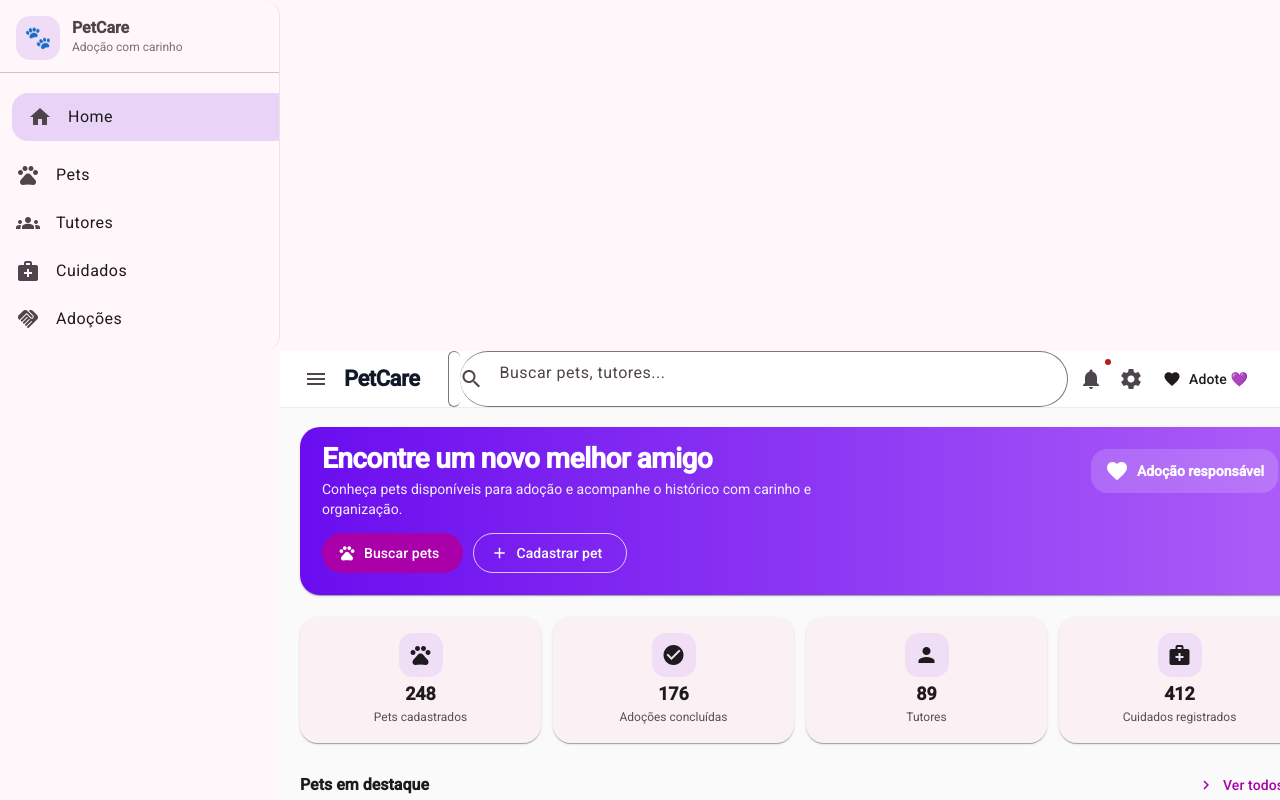
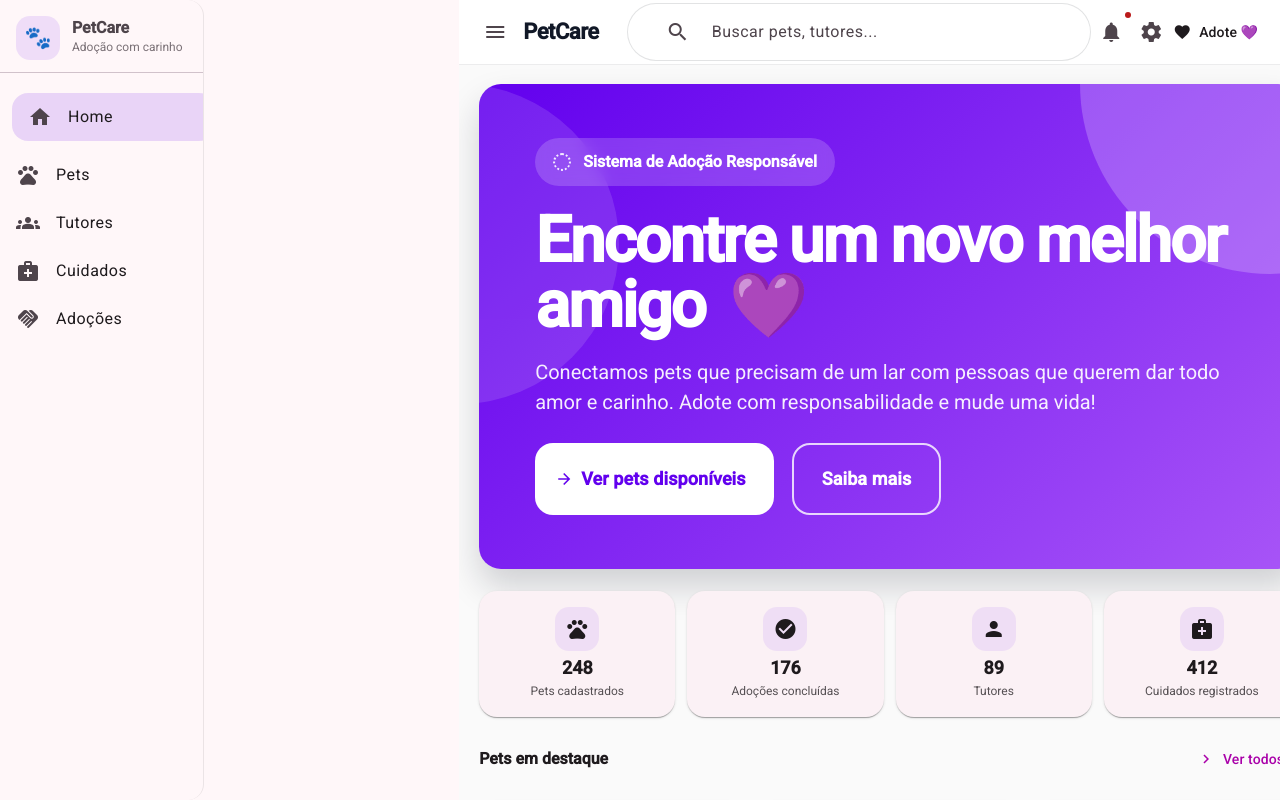
Before and after one commit to alepeglow/petcare-front, an Angular app: page /dashboard in a window 1280 px wide. Built offline with nearby package versions, Linux system fonts and the light colour scheme.

Commit message:
resolvido bug angular menu lateral

```diff
--- a/src/app/layout/shell/shell.html
+++ b/src/app/layout/shell/shell.html
@@ -1,6 +1,6 @@
 <mat-sidenav-container class="shell">
   <!-- Sidebar -->
-  <mat-sidenav #drawer class="sidenav" mode="side" opened (openedChange)="onDrawerChange()">
+  <mat-sidenav #drawer class="sidenav" mode="side" opened (openedChange)="onDrawerChange($event)">
     <div class="brand">
       <div class="brand__logo">🐾</div>
       <div class="brand__text">
--- a/src/app/layout/shell/shell.scss
+++ b/src/app/layout/shell/shell.scss
@@ -1,12 +1,20 @@
-.shell {
+:host {
+  display: block;
   height: 100vh;
 }
 
-/* SIDEBAR */
+/* Container do sidenav precisa ocupar toda a altura do host */
+.shell {
+  height: 100%;
+  display: flex;
+}
+
+/* ================= SIDEBAR ================= */
 .sidenav {
   width: 280px;
   border-right: 1px solid rgba(0, 0, 0, 0.08);
   position: relative;
+  overflow-x: hidden;
 }
 
 .brand {
@@ -65,23 +73,55 @@ a.active {
   font-size: 12px;
 }
 
-/* CONTENT WRAPPER (NOSSO) */
-.pc-content {
-  height: 100vh;
-  background: #fafafa;
+/* ================= CONTENT ================= */
+::ng-deep .shell mat-sidenav-content {
+  height: 100%;
   display: flex;
   flex-direction: column;
+  background: #fafafa;
 }
 
-/* Toolbar branca */
+.pc-content {
+  height: 100%;
+  display: flex;
+  flex-direction: column;
+  overflow: hidden;
+}
+
 .toolbar {
-  position: sticky;
-  top: 0;
+  flex: 0 0 auto;
+  position: relative;
   z-index: 10;
 
   background: #fff !important;
   color: #111827 !important;
   box-shadow: 0 1px 0 rgba(17, 24, 39, 0.06);
+}
+
+::ng-deep .toolbar.mat-mdc-toolbar {
+  background: #fff !important;
+  background-color: #fff !important;
+  --mat-toolbar-container-background-color: #fff !important;
+
+  &::before,
+  &::after {
+    display: none !important;
+    content: none !important;
+  }
+
+  .mat-mdc-toolbar-row {
+    background: transparent !important;
+    padding: 0 16px;
+    display: flex;
+    align-items: center;
+    min-height: 64px;
+
+    &::before,
+    &::after {
+      display: none !important;
+      content: none !important;
+    }
+  }
 }
 
 .toolbar__menu {
@@ -91,63 +131,121 @@ a.active {
 .toolbar__title {
   font-weight: 900;
   letter-spacing: -0.02em;
+  margin: 0;
+  padding: 0;
 }
 
 .spacer {
   flex: 1 1 auto;
 }
 
-/* Área que rola */
 .pc-page {
   flex: 1 1 auto;
-  min-height: 0;
   overflow: auto;
   padding: 20px;
+  min-height: 0;
+
   max-width: 1180px;
   width: 100%;
   margin: 0 auto;
 }
 
-/* SEARCH PILL */
+/* ================= SEARCH (PILL) ================= */
 .toolbar__search {
   width: min(620px, 52vw);
   margin-left: 28px;
 }
 
-:host ::ng-deep .toolbar__search .mat-mdc-form-field-subscript-wrapper {
+/* tira subscript (hint/erro) */
+::ng-deep .toolbar__search .mat-mdc-form-field-subscript-wrapper {
   display: none;
 }
 
-:host ::ng-deep .toolbar__search .mat-mdc-text-field-wrapper {
-  border-radius: 999px;
-  background: #fff;
+/* pill + fundo branco */
+::ng-deep .toolbar__search .mat-mdc-text-field-wrapper {
+  border-radius: 999px !important;
+  background: #fff !important;
 }
 
-:host ::ng-deep .toolbar__search .mdc-notched-outline__leading,
-:host ::ng-deep .toolbar__search .mdc-notched-outline__notch,
-:host ::ng-deep .toolbar__search .mdc-notched-outline__trailing {
-  border-radius: 999px;
-  border-color: rgba(17, 24, 39, 0.12);
+/* altura e respiro interno (empurra tudo pra dentro) */
+::ng-deep .toolbar__search .mat-mdc-form-field-flex {
+  height: 56px !important;
+  align-items: center !important;
+  padding-left: 18px !important;
 }
 
-:host ::ng-deep .toolbar__search .mat-mdc-form-field-flex {
-  align-items: center;
+/* ícone prefix mais “pra dentro” e com espaço pro texto */
+::ng-deep .toolbar__search .mat-mdc-form-field-icon-prefix {
+  margin: 0 !important;
+  padding: 0 12px 0 0 !important;
 }
 
-:host ::ng-deep .toolbar__search .mat-mdc-form-field-infix {
-  padding-top: 10px;
-  padding-bottom: 10px;
+/* borda normal: garante cor/espessura iguais nos 3 pedaços */
+::ng-deep .toolbar__search .mdc-notched-outline,
+::ng-deep .toolbar__search .mdc-notched-outline__leading,
+::ng-deep .toolbar__search .mdc-notched-outline__notch,
+::ng-deep .toolbar__search .mdc-notched-outline__trailing {
+  border-radius: 999px !important;
 }
 
-/* foco roxo */
-:host ::ng-deep .toolbar__search.mat-focused .mdc-notched-outline__leading,
-:host ::ng-deep .toolbar__search.mat-focused .mdc-notched-outline__notch,
-:host ::ng-deep .toolbar__search.mat-focused .mdc-notched-outline__trailing {
-  border-color: rgba(98, 0, 238, 0.65);
+::ng-deep .toolbar__search .mdc-notched-outline__leading,
+::ng-deep .toolbar__search .mdc-notched-outline__notch,
+::ng-deep .toolbar__search .mdc-notched-outline__trailing {
+  border-color: rgba(17, 24, 39, 0.12) !important;
+  border-width: 1px !important;
 }
 
-:host ::ng-deep .toolbar__search.mat-focused .mat-mdc-text-field-wrapper {
-  box-shadow: 0 0 0 4px rgba(98, 0, 238, 0.12);
+/* foco: borda lilás SOMENTE no outline do campo */
+.toolbar__search.mat-focused ::ng-deep .mdc-notched-outline__leading,
+.toolbar__search.mat-focused ::ng-deep .mdc-notched-outline__notch,
+.toolbar__search.mat-focused ::ng-deep .mdc-notched-outline__trailing {
+  border-color: rgba(168, 85, 247, 1) !important;
+  border-width: 2px !important;
+}
+
+/* ===== OPÇÃO 1: foco lilás só no contorno (sem glow) ===== */
+
+/* garante pílula perfeita sempre */
+.toolbar__search ::ng-deep .mat-mdc-text-field-wrapper {
+  border-radius: 999px !important;
+  overflow: hidden !important;
+}
+
+/* borda normal (cinza suave) */
+.toolbar__search ::ng-deep .mdc-notched-outline__leading,
+.toolbar__search ::ng-deep .mdc-notched-outline__notch,
+.toolbar__search ::ng-deep .mdc-notched-outline__trailing {
+  border-radius: 999px !important;
+  border-color: rgba(17, 24, 39, 0.12) !important;
+  border-width: 1px !important;
+}
+
+/* remove a "emenda" do notch que deixa a borda falhada */
+.toolbar__search ::ng-deep .mdc-notched-outline__notch {
+  border-left: 0 !important;
+  border-right: 0 !important;
+}
+
+/* FOCUS: só muda a borda do outline (sem box-shadow) */
+.toolbar__search.mat-focused ::ng-deep .mdc-notched-outline__leading,
+.toolbar__search.mat-focused ::ng-deep .mdc-notched-outline__notch,
+.toolbar__search.mat-focused ::ng-deep .mdc-notched-outline__trailing {
+  border-color: rgba(168, 85, 247, 1) !important;
+  border-width: 2px !important;
+}
+
+/* GARANTE: nunca aplicar glow no foco */
+.toolbar__search.mat-focused ::ng-deep .mat-mdc-text-field-wrapper {
+  box-shadow: none !important;
+}
+
+
+/* ================= RESPONSIVO ================= */
+@media (max-width: 900px) {
+  .toolbar__search {
+    width: min(520px, 48vw);
+    margin-left: 16px;
+  }
 }
 
 @media (max-width: 760px) {
@@ -155,12 +253,87 @@ a.active {
     display: none;
   }
 }
+/* =========================================
+   FIX FINAL - BORDA PERFEITA NO SEARCH PILL
+   (cole NO FINAL do shell.scss)
+========================================= */
 
-:host ::ng-deep .mat-drawer-container {
-  height: 100%;
+/* 1) pill base */
+::ng-deep .toolbar__search .mat-mdc-text-field-wrapper {
+  border-radius: 999px !important;
+  background: #fff !important;
+  overflow: hidden !important;
+
+  /* borda “real” fica aqui */
+  border: 1px solid rgba(17, 24, 39, 0.12) !important;
+  box-shadow: none !important;
 }
 
-:host ::ng-deep .mat-drawer-content {
-  height: 100%;
-  overflow: hidden; /* o scroll vai ficar só na tua .pc-page */
+/* 2) desliga o outline do MDC (pra não ter emenda/risquinho) */
+::ng-deep .toolbar__search .mdc-notched-outline__leading,
+::ng-deep .toolbar__search .mdc-notched-outline__notch,
+::ng-deep .toolbar__search .mdc-notched-outline__trailing {
+  border-color: transparent !important;
 }
+
+/* 3) foco: borda roxa + glow só no pill */
+::ng-deep .toolbar__search.mat-focused .mat-mdc-text-field-wrapper {
+  border-color: rgba(168, 85, 247, 1) !important;
+  box-shadow: 0 0 0 4px rgba(168, 85, 247, 0.12) !important;
+}
+
+/* 4) espaçamento interno / ícone mais pra dentro */
+::ng-deep .toolbar__search .mat-mdc-form-field-flex {
+  height: 56px !important;
+  align-items: center !important;
+  padding-left: 8px !important;
+}
+
+::ng-deep .toolbar__search .mat-mdc-form-field-icon-prefix {
+  padding-left: 14px !important;  /* empurra o ícone pra dentro */
+  padding-right: 10px !important; /* respiro depois do ícone */
+  margin: 0 !important;
+  border: 0 !important;
+  box-shadow: none !important;
+}
+
+::ng-deep .toolbar__search .mat-mdc-form-field-icon-prefix::before,
+::ng-deep .toolbar__search .mat-mdc-form-field-icon-prefix::after {
+  content: none !important;
+  display: none !important;
+}
+
+/* ===== FIX: remove borda dupla do mat-form-field (fica só 1) ===== */
+
+/* desliga COMPLETAMENTE o outline do MDC (ele é a borda duplicada) */
+::ng-deep .toolbar__search .mdc-notched-outline {
+  display: none !important;
+}
+
+/* borda única no pill */
+::ng-deep .toolbar__search .mat-mdc-text-field-wrapper {
+  border-radius: 999px !important;
+  background: #fff !important;
+  overflow: hidden !important;
+
+  border: 1px solid rgba(17, 24, 39, 0.12) !important;
+  box-shadow: none !important;
+}
+
+/* foco: borda roxa + glow */
+::ng-deep .toolbar__search.mat-focused .mat-mdc-text-field-wrapper {
+  border-color: rgba(168, 85, 247, 1) !important;
+  box-shadow: 0 0 0 4px rgba(168, 85, 247, 0.12) !important;
+}
+
+/* espaçamento/altura + ícone mais pra dentro */
+::ng-deep .toolbar__search .mat-mdc-form-field-flex {
+  height: 56px !important;
+  align-items: center !important;
+  padding-left: 12px !important;
+}
+
+::ng-deep .toolbar__search .mat-mdc-form-field-icon-prefix {
+  padding-left: 14px !important;
+  padding-right: 10px !important;
+}
--- a/src/app/layout/shell/shell.ts
+++ b/src/app/layout/shell/shell.ts
@@ -45,7 +45,7 @@ type NavItem = {
 export class Shell {
   @ViewChild('pageScroll') pageScroll!: ElementRef<HTMLElement>;
 
-  onDrawerChange() {
+  onDrawerChange(opened: boolean) {
     // Quando a sidebar for aberta ou fechada, rola a página para o topo
     queueMicrotask(() => {});
     this.pageScroll.nativeElement.scrollTop = 0;
--- a/src/app/pages/dashboard/dashboard.html
+++ b/src/app/pages/dashboard/dashboard.html
@@ -1,33 +1,37 @@
 <section class="dashboard">
-  <!-- Hero -->
-  <mat-card class="hero">
+  <!-- Hero (versão grande) -->
+<mat-card class="hero hero--xl">
+  <!-- pill/top tag -->
+  <div class="hero__pill">
+    <span class="hero__dot"></span>
+    <span>Sistema de Adoção Responsável</span>
+  </div>
+
   <div class="hero__content">
     <div class="hero__text">
-        <h1>Encontre um novo melhor amigo</h1>
+      <h1>
+        Encontre um novo melhor amigo <span class="hero__emoji">💜</span>
+      </h1>
+
       <p>
-          Conheça pets disponíveis para adoção e acompanhe o histórico com carinho e
-          organização.
+        Conectamos pets que precisam de um lar com pessoas que querem dar todo
+        amor e carinho. Adote com responsabilidade e mude uma vida!
       </p>
 
-        <div class="hero__actions">
-          <button mat-flat-button color="primary" routerLink="/pets">
-            <mat-icon>pets</mat-icon>
-            Buscar pets
+      <div class="hero__actions hero__actions--xl">
+        <button mat-flat-button color="primary" class="hero__btn hero__btn--light" routerLink="/pets">
+          Ver pets disponíveis
+          <mat-icon>arrow_forward</mat-icon>
         </button>
 
-          <button mat-stroked-button class="btn-light" routerLink="/pets/novo">
-            <mat-icon>add</mat-icon>
-            Cadastrar pet
+        <button mat-stroked-button class="hero__btn hero__btn--ghost" routerLink="/pets/novo">
+          Saiba mais
         </button>
       </div>
     </div>
-
-      <div class="hero__badge">
-        <mat-icon>favorite</mat-icon>
-        <span>Adoção responsável</span>
-      </div>
   </div>
 </mat-card>
+
 
   <!-- Metrics -->
   <div class="metrics">
--- a/src/app/pages/dashboard/dashboard.scss
+++ b/src/app/pages/dashboard/dashboard.scss
@@ -4,55 +4,151 @@
 }
 
 .hero {
-  border-radius: 20px;
-  padding: 22px;
-  background: linear-gradient(90deg, rgba(98, 0, 238, 0.95), rgba(168, 85, 247, 0.95));
+  border-radius: 22px;
+  padding: 26px;
   color: #fff;
   overflow: hidden;
+  position: relative;
+
+  background: linear-gradient(135deg, rgba(98, 0, 238, 1), rgba(168, 85, 247, 1));
+  box-shadow: 0 18px 34px rgba(17, 24, 39, 0.18);
+}
+
+/* deixa ELE grande como no mock */
+.hero--xl {
+  padding: 54px 56px;
+  min-height: 360px;
+  display: grid;
+  align-content: start;
+  gap: 22px;
+}
+
+/* “bolhas” do fundo */
+.hero--xl::before,
+.hero--xl::after {
+  content: "";
+  position: absolute;
+  border-radius: 999px;
+  pointer-events: none;
+  opacity: 0.22;
+}
+
+.hero--xl::before {
+  width: 380px;
+  height: 380px;
+  right: -160px;
+  top: -190px;
+  background: #fff;
+}
+
+.hero--xl::after {
+  width: 320px;
+  height: 320px;
+  left: -180px;
+  bottom: -210px;
+  background: #fff;
+  opacity: 0.12;
+}
+
+/* pill do topo */
+.hero__pill {
+  width: fit-content;
+  display: inline-flex;
+  align-items: center;
+  gap: 12px;
+  padding: 14px 18px;
+  border-radius: 999px;
+  background: rgba(255, 255, 255, 0.18);
+  backdrop-filter: blur(8px);
+  font-weight: 700;
+  font-size: 16px;
+  position: relative;
+  z-index: 1;
+}
+
+.hero__dot {
+  width: 14px;
+  height: 14px;
+  border-radius: 999px;
+  border: 2px dotted rgba(255, 255, 255, 0.9);
+  display: inline-block;
 }
 
 .hero__content {
   display: grid;
-  grid-template-columns: 1fr auto;
-  gap: 16px;
-  align-items: start;
+  grid-template-columns: 1fr;
+  gap: 14px;
+  position: relative;
+  z-index: 1;
 }
 
 .hero__text h1 {
   margin: 0;
-  font-size: 28px;
-  font-weight: 800;
-  letter-spacing: -0.02em;
+  font-size: 64px;
+  line-height: 1.02;
+  font-weight: 900;
+  letter-spacing: -0.03em;
+}
+
+.hero__emoji {
+  display: inline-block;
+  margin-left: 10px;
 }
 
 .hero__text p {
-  margin: 10px 0 0;
+  margin: 18px 0 0;
+  font-size: 20px;
+  line-height: 1.5;
   opacity: 0.92;
-  max-width: 560px;
+  max-width: 820px;
 }
 
-.hero__actions {
+/* botões grandões */
+.hero__actions--xl {
   display: flex;
-  gap: 10px;
-  margin-top: 14px;
+  gap: 18px;
+  margin-top: 26px;
   flex-wrap: wrap;
 }
 
-.btn-light {
-  border-color: rgba(255, 255, 255, 0.75);
-  color: #fff;
+.hero__btn {
+  border-radius: 18px;
+  height: 72px;
+  padding: 0 28px;
+  font-weight: 800;
+  font-size: 18px;
 }
 
-.hero__badge {
-  display: inline-flex;
-  align-items: center;
-  gap: 8px;
-  padding: 10px 14px;
-  border-radius: 16px;
-  background: rgba(255, 255, 255, 0.16);
-  backdrop-filter: blur(6px);
-  font-weight: 600;
-  white-space: nowrap;
+.hero__btn--light {
+  background: #fff !important;
+  color: rgba(98, 0, 238, 1) !important;
+}
+
+.hero__btn--ghost {
+  border: 2px solid rgba(255, 255, 255, 0.8) !important;
+  color: #fff !important;
+  background: transparent !important;
+}
+
+/* responsivo */
+@media (max-width: 900px) {
+  .hero--xl {
+    padding: 34px 26px;
+    min-height: 320px;
+  }
+
+  .hero__text h1 {
+    font-size: 44px;
+  }
+
+  .hero__text p {
+    font-size: 16px;
+  }
+
+  .hero__btn {
+    height: 60px;
+    font-size: 16px;
+  }
 }
 
 /* metrics */
```
Lines whose indentation alone changed are shown as unchanged.
